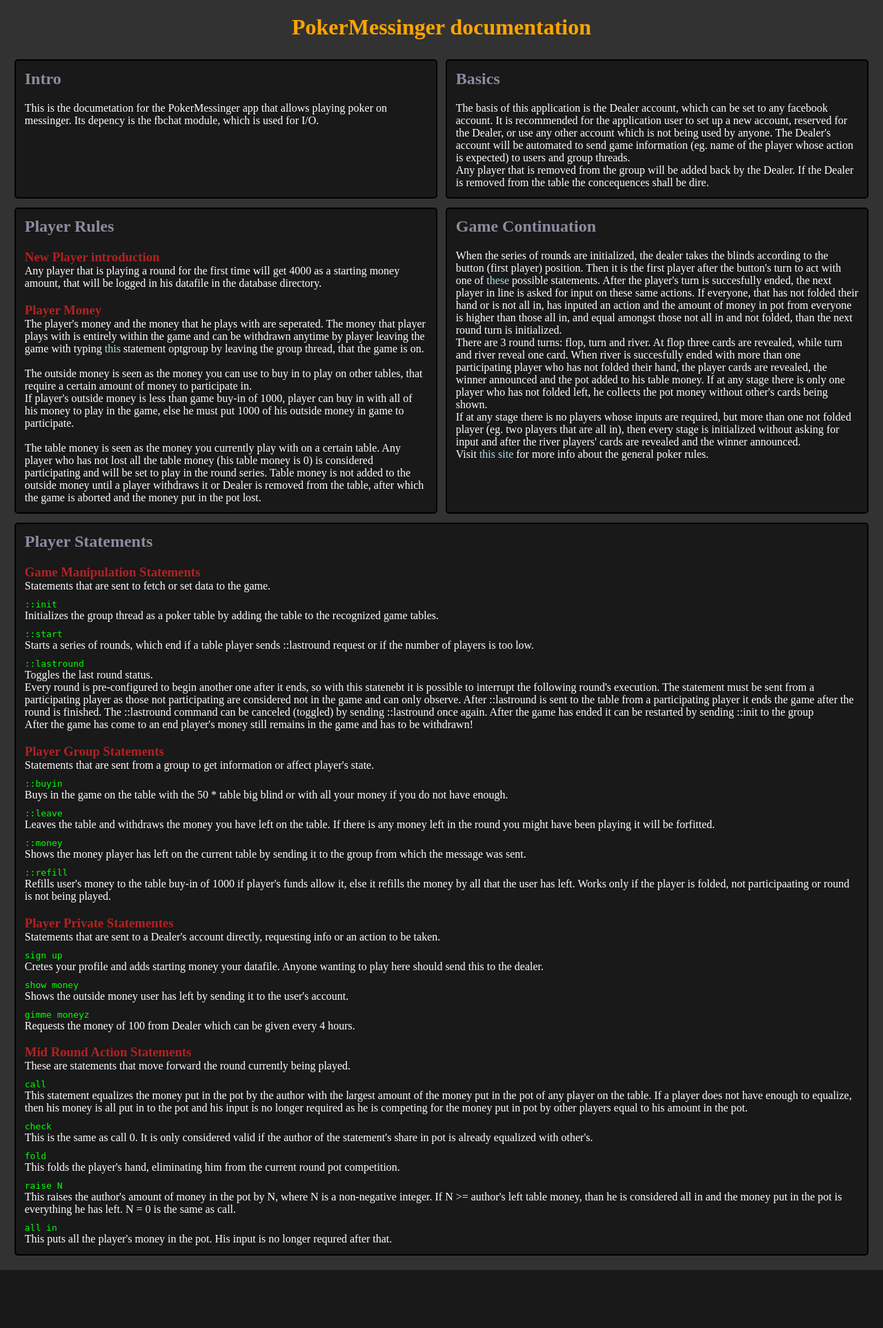
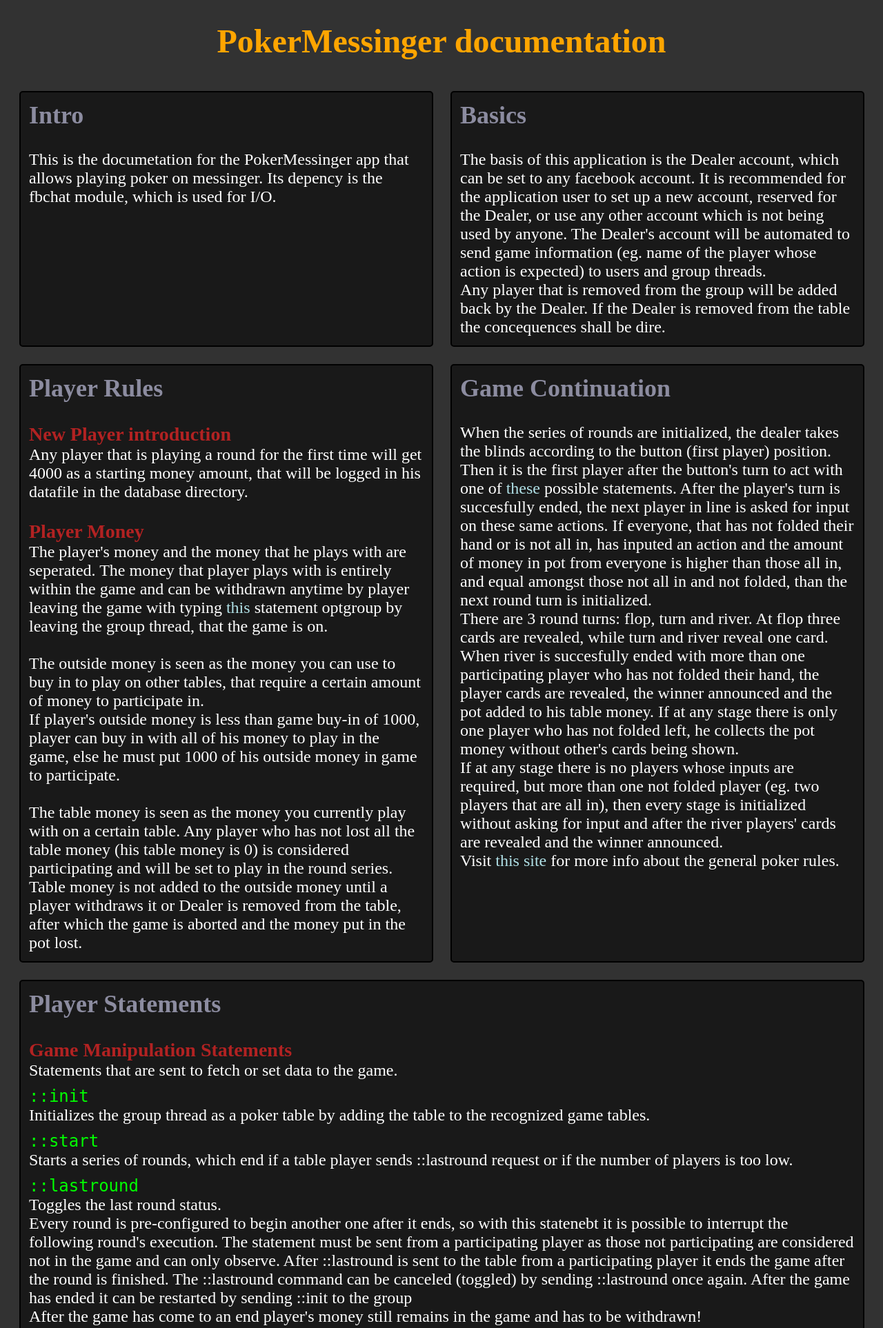
Before and after one commit to kuco23/kuco23.github.io, a PHP site: page /pokermessinger/documentation.html in a window 1280 px wide. Shown: the top 1926 px of the page at 69% size. Before the commit the page ends 1842 px from the top, so only its background shows below. Run offline with PHP 8.4, Linux system fonts and the light colour scheme.

Commit message:
doc changes

```diff
--- a/pokermessinger/css/gridDivs.css
+++ b/pokermessinger/css/gridDivs.css
@@ -5,10 +5,10 @@ div.divContainer {
 }
 
 div.divContainer div {
-  flex-basis: 49%;
+  flex-basis: 48%;
   flex-shrink: 1;
 
-  margin: 0.5%;
+  margin: 1%;
 
   padding: 1%;
   border: 2px solid rgba(0, 0, 0, 1);
--- a/pokermessinger/css/main.css
+++ b/pokermessinger/css/main.css
@@ -4,6 +4,7 @@ body {
   margin: 15px;
   background-color: rgb(50, 50, 50);
   color: white;
+  font-size: 3vh;
 }
 
 h1 {
@@ -22,6 +23,7 @@ h3 {
   margin-bottom: 0;
   color: FireBrick;
   text-shadow: 1px 1px 1px 1px black;
+  font-size: 3.5vh;
 }
 
 a {
```
